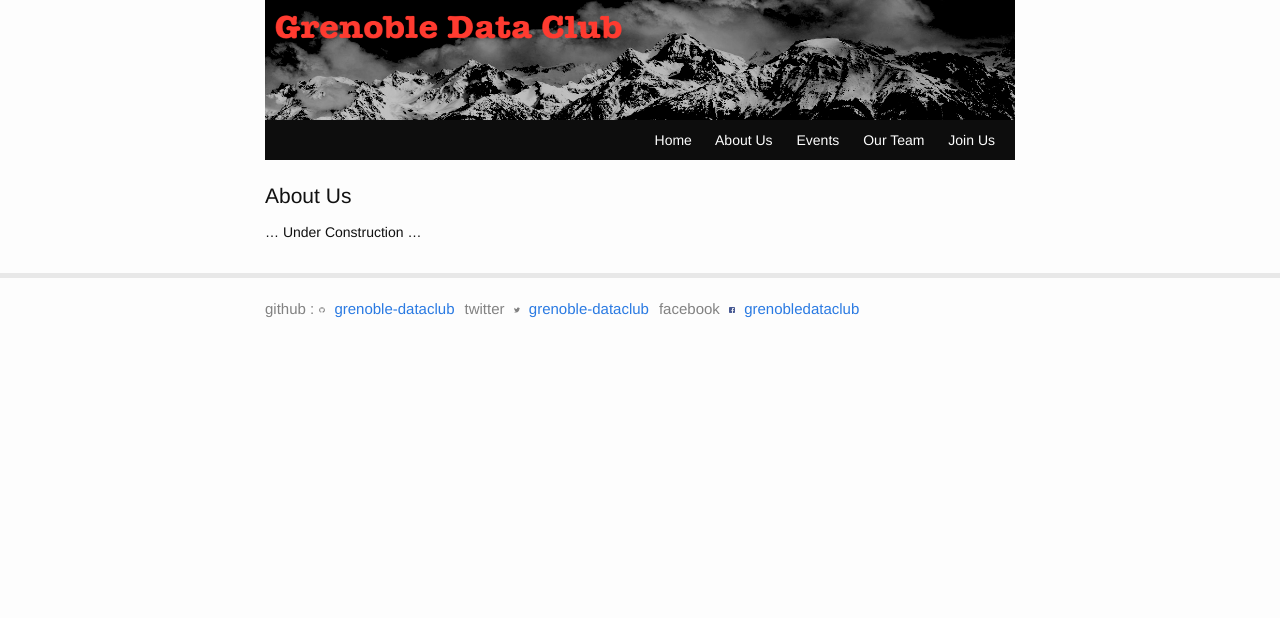
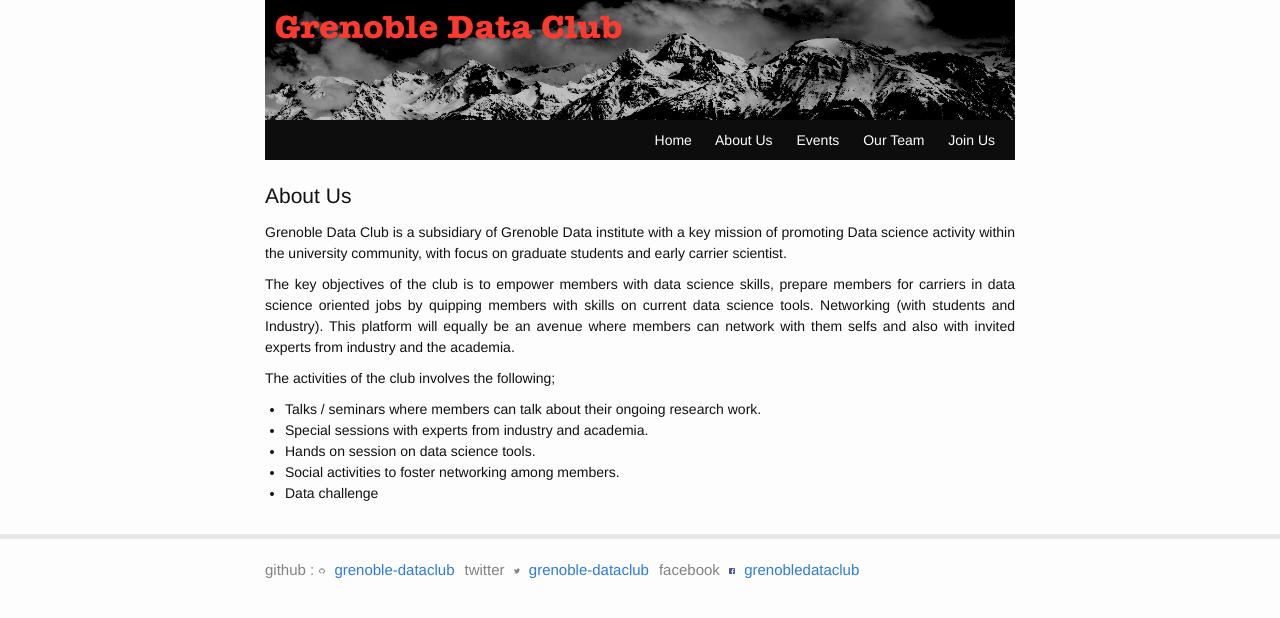
Before and after one commit to grenoble-dataclub/grenoble-dataclub.github.io, a Jekyll site: the page built from j_aboutus.md, in a window 1280 px wide. Shown: the top 618 px of the page. Built offline with Jekyll 4.4.1, drawn with Linux system fonts in a browser that asks for light colours.

Commit message:
add lines to about us

```diff
--- a/j_aboutus.md
+++ b/j_aboutus.md
@@ -4,5 +4,16 @@ title: About Us
 permalink: /aboutus
 ---
 ## About Us
+<p style='text-align: justify;'>
+Grenoble Data Club is a subsidiary of Grenoble Data institute <a href="https://data-institute.univ-grenoble-alpes.fr" target="_blank"></a>  with a key mission of promoting Data science activity within the university community, with focus on graduate students and early carrier scientist.</p>
 
-... Under Construction ...
+<p style='text-align: justify;'>
+The key objectives of the club is to empower members with data science skills, prepare members for carriers in data science oriented jobs by quipping members with skills on current data science tools. Networking (with students and Industry). This platform will equally be an avenue where members can network with them selfs and also with invited experts from industry and the academia.</p>
+
+
+The activities of the club involves the following;<br>
+-   Talks / seminars where members can talk about their ongoing research work.<br>
+-    Special sessions with experts from industry and academia.<br>
+-    Hands on session on data science tools.<br>
+-    Social activities to foster networking among members.<br>
+-    Data challenge<br>
```
